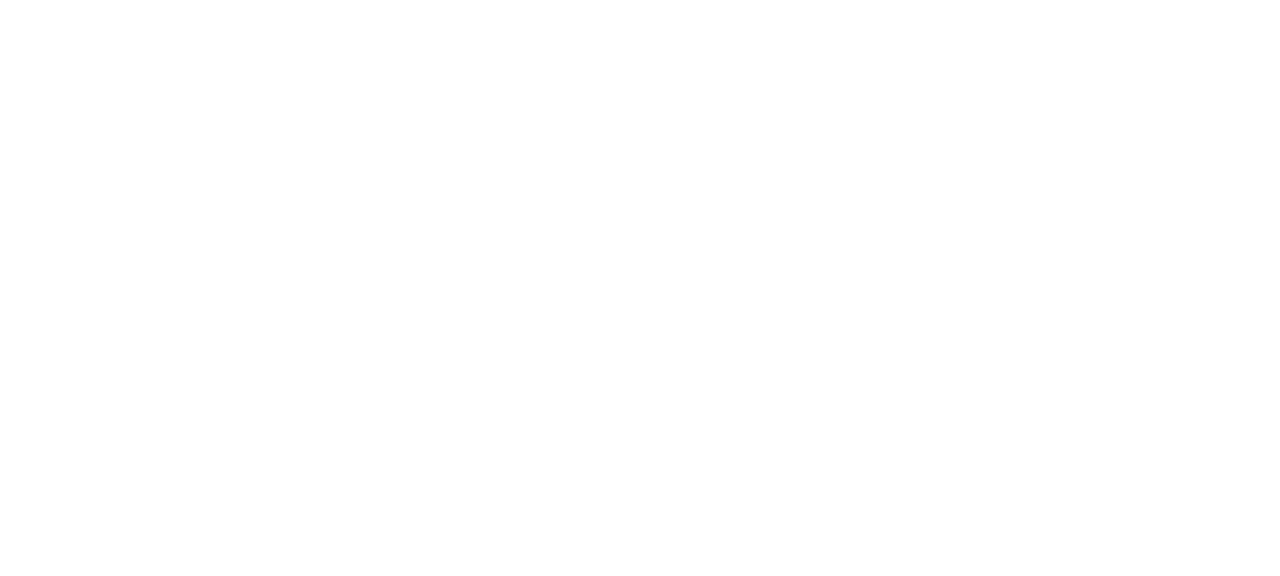
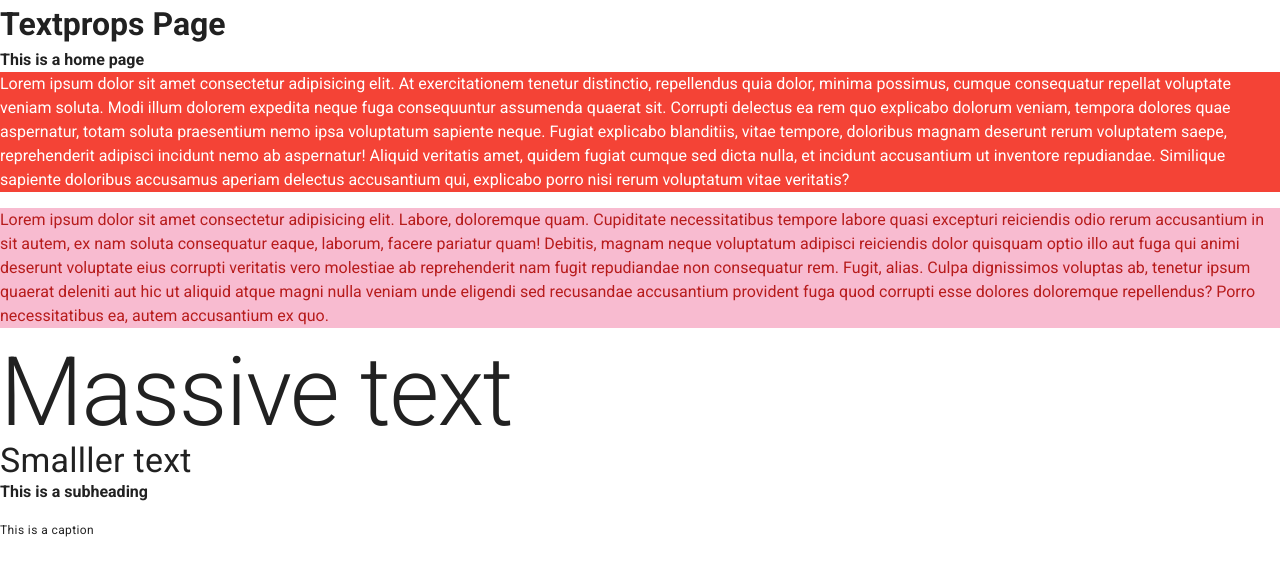
Before and after one commit to draddo11/vuetifyTodo, a Vue app: page /text in a window 1280 px wide. Shown: the top 576 px of the page. Built offline with nearby package versions, Linux system fonts and the light colour scheme.

Commit message:
created textprops component/page

```diff
--- a/src/router.js
+++ b/src/router.js
@@ -21,6 +21,14 @@
       // this generates a separate chunk (about.[hash].js) for this route
       // which is lazy-loaded when the route is visited.
       component: () => import(/* webpackChunkName: "about" */ './views/About.vue')
-    }
+    },
+    {
+        path: '/text',
+        name: 'textprops',
+        // route level code-splitting
+        // this generates a separate chunk (about.[hash].js) for this route
+        // which is lazy-loaded when the route is visited.
+        component: () => import(/* webpackChunkName: "about" */ './views/Textprops.vue')
+      }
   ]
 })
--- a/src/views/Home.vue
+++ b/src/views/Home.vue
@@ -1,18 +1,8 @@
 <template>
   <div class="home">
       <h1>HomePage</h1>
-    <h4>This is a home page</h4>
-
-    <p class='red white--text'> Lorem ipsum dolor sit amet consectetur adipisicing elit. At exercitationem tenetur distinctio, repellendus quia dolor, minima possimus, cumque consequatur repellat voluptate veniam soluta. Modi illum dolorem expedita neque fuga consequuntur assumenda quaerat sit. Corrupti delectus ea rem quo explicabo dolorum veniam, tempora dolores quae aspernatur, totam soluta praesentium nemo ipsa voluptatum sapiente neque. Fugiat explicabo blanditiis, vitae tempore, doloribus magnam deserunt rerum voluptatem saepe, reprehenderit adipisci incidunt nemo ab aspernatur! Aliquid veritatis amet, quidem fugiat cumque sed dicta nulla, et incidunt accusantium ut inventore repudiandae. Similique sapiente doloribus accusamus aperiam delectus accusantium qui, explicabo porro nisi rerum voluptatum vitae veritatis?</p>
-
-
-    <p class= "pink lighten-4 red--text text--darken-4">Lorem ipsum dolor sit amet consectetur adipisicing elit. Labore, doloremque quam. Cupiditate necessitatibus tempore labore quasi excepturi reiciendis odio rerum accusantium in sit autem, ex nam soluta consequatur eaque, laborum, facere pariatur quam! Debitis, magnam neque voluptatum adipisci reiciendis dolor quisquam optio illo aut fuga qui animi deserunt voluptate eius corrupti veritatis vero molestiae ab reprehenderit nam fugit repudiandae non consequatur rem. Fugit, alias. Culpa dignissimos voluptas ab, tenetur ipsum quaerat deleniti aut hic ut aliquid atque magni nulla veniam unde eligendi sed recusandae accusantium provident fuga quod corrupti esse dolores doloremque repellendus? Porro necessitatibus ea, autem accusantium ex quo.</p>
-
-    <h1 class="display-4">Massive text</h1>
-    <h4 class="display-1">Smalller text </h4>
-
-    <p class="subheading font-weight-bold">This is a subheading </p>
-    <p class="caption">This is a caption</p>
-    <!-- <p class="subheading">This is a subheading </p> -->
+   <v-btn class="pink white-text">Click me </v-btn>
+   <hr>
+   <v-btn color="pink white-text">Click me </v-btn>
   </div>
 </template>
--- /dev/null
+++ b/src/views/Textprops.vue
@@ -0,0 +1,18 @@
+<template>
+  <div class="home">
+      <h1>Textprops Page</h1>
+    <h4>This is a home page</h4>
+
+    <p class='red white--text'> Lorem ipsum dolor sit amet consectetur adipisicing elit. At exercitationem tenetur distinctio, repellendus quia dolor, minima possimus, cumque consequatur repellat voluptate veniam soluta. Modi illum dolorem expedita neque fuga consequuntur assumenda quaerat sit. Corrupti delectus ea rem quo explicabo dolorum veniam, tempora dolores quae aspernatur, totam soluta praesentium nemo ipsa voluptatum sapiente neque. Fugiat explicabo blanditiis, vitae tempore, doloribus magnam deserunt rerum voluptatem saepe, reprehenderit adipisci incidunt nemo ab aspernatur! Aliquid veritatis amet, quidem fugiat cumque sed dicta nulla, et incidunt accusantium ut inventore repudiandae. Similique sapiente doloribus accusamus aperiam delectus accusantium qui, explicabo porro nisi rerum voluptatum vitae veritatis?</p>
+
+
+    <p class= "pink lighten-4 red--text text--darken-4">Lorem ipsum dolor sit amet consectetur adipisicing elit. Labore, doloremque quam. Cupiditate necessitatibus tempore labore quasi excepturi reiciendis odio rerum accusantium in sit autem, ex nam soluta consequatur eaque, laborum, facere pariatur quam! Debitis, magnam neque voluptatum adipisci reiciendis dolor quisquam optio illo aut fuga qui animi deserunt voluptate eius corrupti veritatis vero molestiae ab reprehenderit nam fugit repudiandae non consequatur rem. Fugit, alias. Culpa dignissimos voluptas ab, tenetur ipsum quaerat deleniti aut hic ut aliquid atque magni nulla veniam unde eligendi sed recusandae accusantium provident fuga quod corrupti esse dolores doloremque repellendus? Porro necessitatibus ea, autem accusantium ex quo.</p>
+
+    <h1 class="display-4">Massive text</h1>
+    <h4 class="display-1">Smalller text </h4>
+
+    <p class="subheading font-weight-bold">This is a subheading </p>
+    <p class="caption">This is a caption</p>
+    <!-- <p class="subheading">This is a subheading </p> -->
+  </div>
+</template>
```
